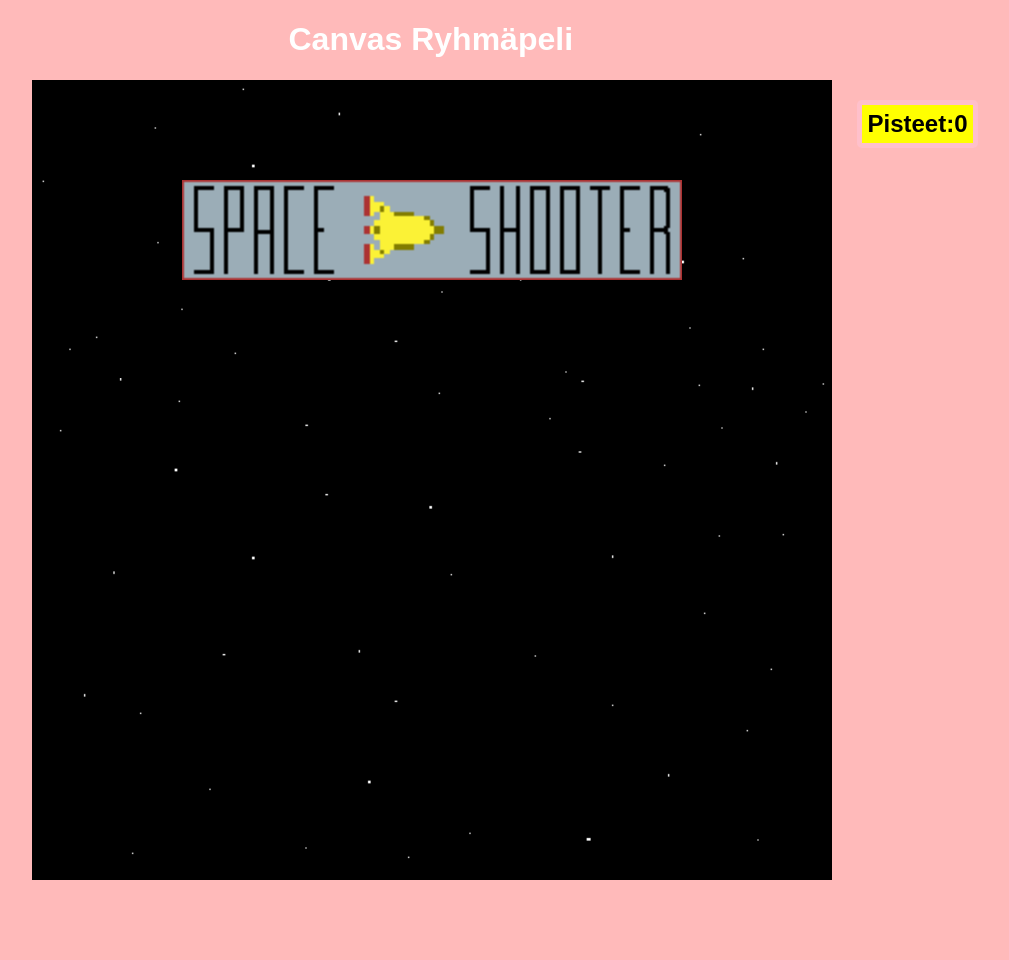
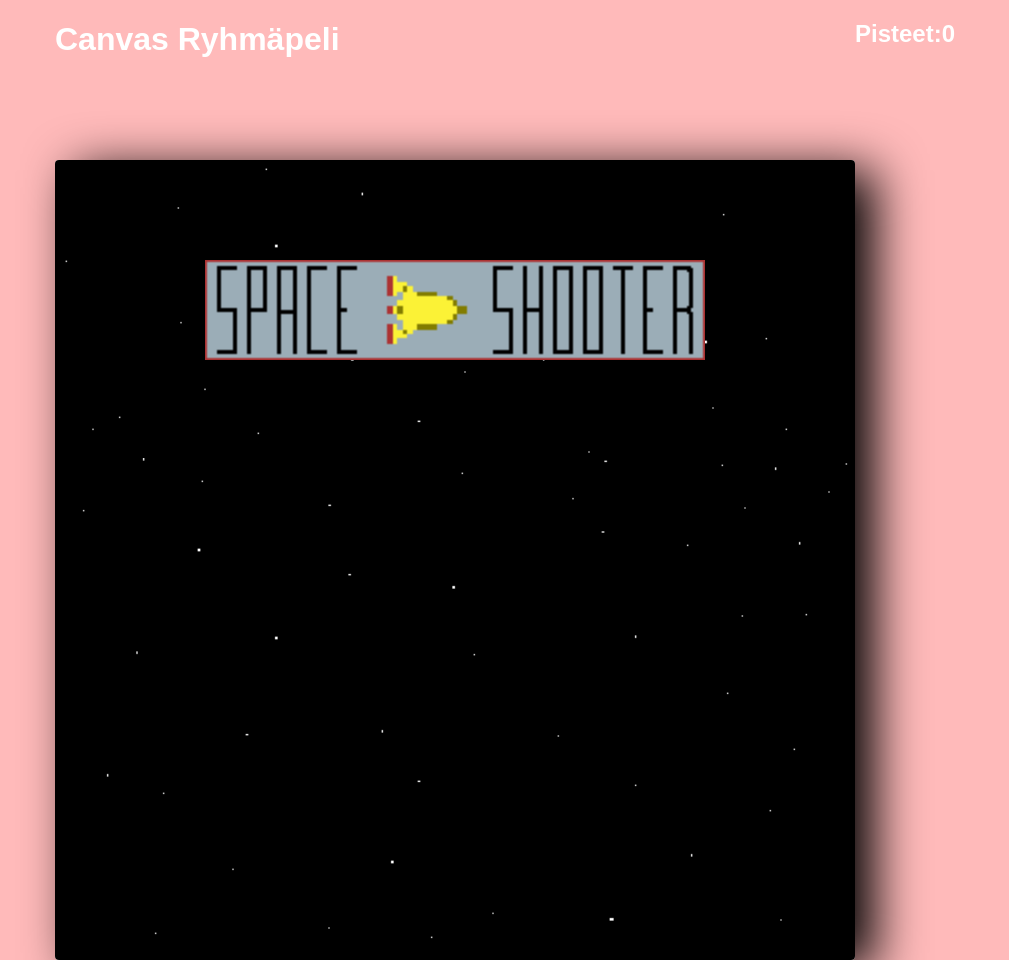
Before and after one commit to BigDsaur/Ryhma-Canvas-peli, a plain HTML site: page index.html in a window 1280 px wide. Shown: the top 960 px of the page, without its empty margins (135-1144 px from the left). Before the commit the page ends 884 px from the top, so only its background shows below. Drawn offline with Linux system fonts and the light colour scheme.

Commit message:
Update style.css

```diff
--- a/style.css
+++ b/style.css
@@ -14,22 +14,9 @@ body {
     margin: 0;
 }
 
-#canvas {
+#game {
     background-color: white;
     border-radius: 4px;
     box-shadow: black 20px 10px 50px;
+    margin-top: 80px;
 }
-
-h1 {
-    margin-left: 32%;
-}
-
-#pts-box {
-    margin-top: 100px;
-    margin-left: 25px;
-    padding: 5px;
-    background-color: yellow;
-    border: pink, 5px, solid;
-    border-radius: 5px;
-    color: black;
-}
```
